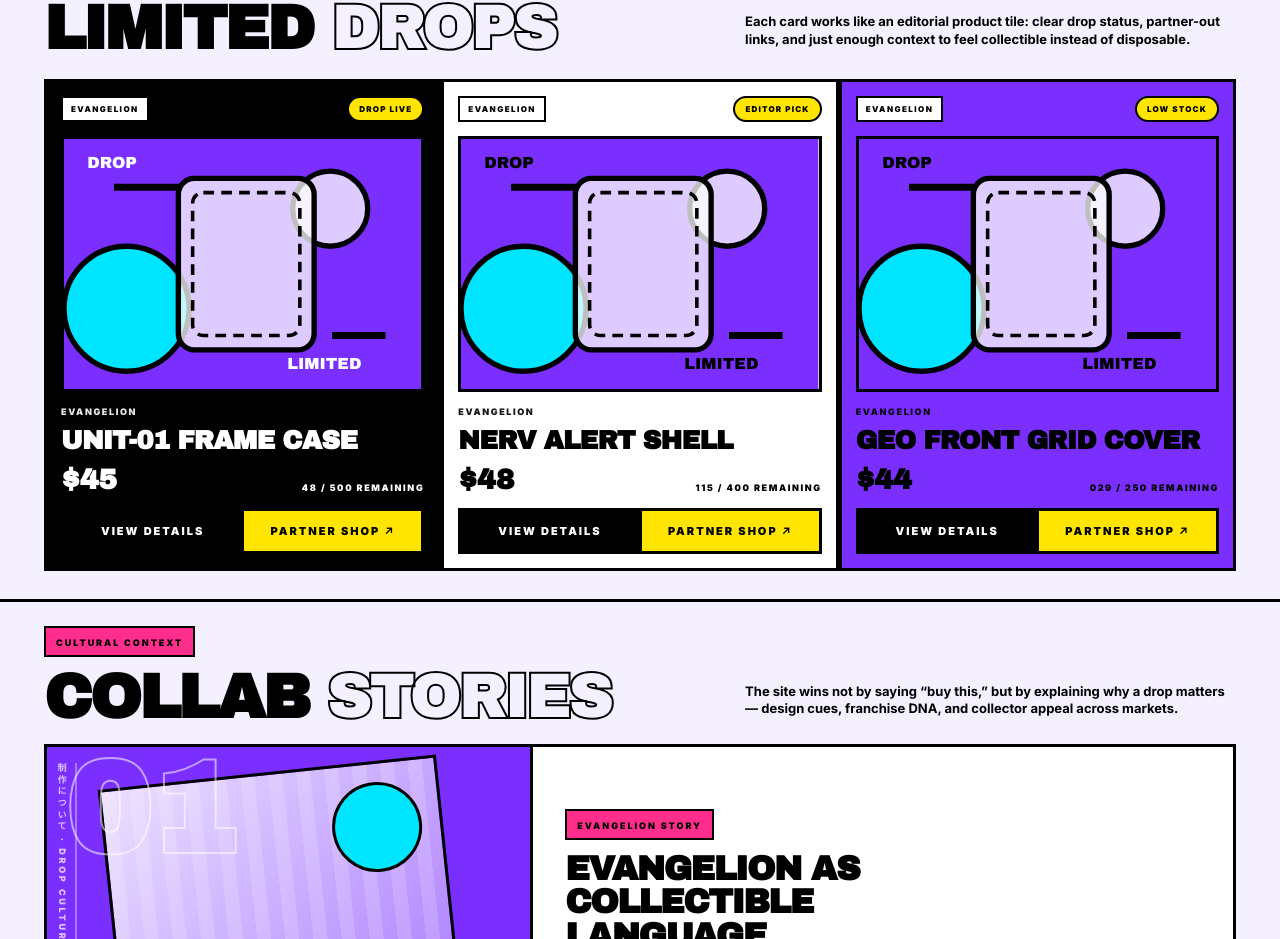
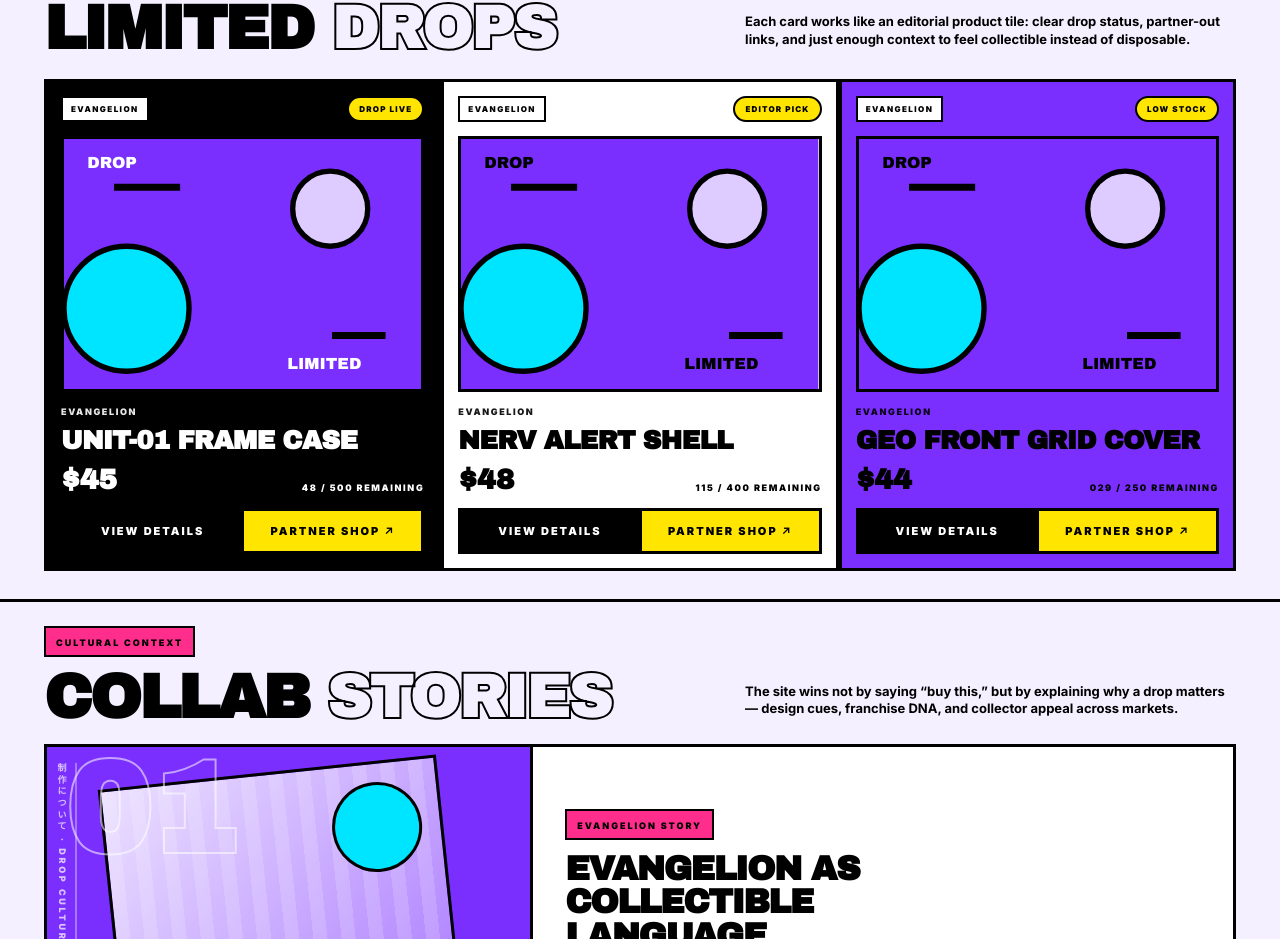
Before and after one commit to anastadanger/Kitsune-Cover, a Next.js app: page /en in a window 1280 px wide. Shown: the part 944-1883 px from the top of the page. Built offline with nearby package versions, Linux system fonts and the light colour scheme.

Commit message:
Update hero text

```diff
--- a/messages/en.json
+++ b/messages/en.json
@@ -385,7 +385,6 @@
           "name": "Special Set",
           "ip": "Sanrio Puppy Pals",
           "cardLabel": "Sanrio Puppy Pals",
-          "imageSrc": "/tbd-drop7-card01-sanrio-pochacco.png",
           "status": "Drop live",
           "price": "$38",
           "remaining": "081 / 520 remaining"
--- a/messages/ja.json
+++ b/messages/ja.json
@@ -390,7 +390,6 @@
           "name": "Special Set",
           "ip": "Sanrio Puppy Pals",
           "cardLabel": "Sanrio Puppy Pals",
-          "imageSrc": "/tbd-drop7-card01-sanrio-pochacco.png",
           "status": "Drop live",
           "price": "$38",
           "remaining": "081 / 520 remaining"
--- a/messages/ko.json
+++ b/messages/ko.json
@@ -390,7 +390,6 @@
           "name": "Special Set",
           "ip": "Sanrio Puppy Pals",
           "cardLabel": "Sanrio Puppy Pals",
-          "imageSrc": "/tbd-drop7-card01-sanrio-pochacco.png",
           "status": "Drop live",
           "price": "$38",
           "remaining": "081 / 520 remaining"
--- a/messages/tw.json
+++ b/messages/tw.json
@@ -390,7 +390,6 @@
           "name": "Special Set",
           "ip": "Sanrio Puppy Pals",
           "cardLabel": "Sanrio Puppy Pals",
-          "imageSrc": "/tbd-drop7-card01-sanrio-pochacco.png",
           "status": "Drop live",
           "price": "$38",
           "remaining": "081 / 520 remaining"
--- a/src/components/home/ProductArtSvg.tsx
+++ b/src/components/home/ProductArtSvg.tsx
@@ -24,28 +24,6 @@
         stroke="#000"
         strokeWidth="6"
       />
-      <rect
-        x="128"
-        y="44"
-        width="152"
-        height="192"
-        rx="18"
-        fill="#fff"
-        fillOpacity="0.75"
-        stroke="#000"
-        strokeWidth="6"
-      />
-      <rect
-        x="144"
-        y="60"
-        width="120"
-        height="160"
-        rx="12"
-        fill="none"
-        stroke="#000"
-        strokeWidth="4"
-        strokeDasharray="12 8"
-      />
       <path d="M56 54H130" stroke="#000" strokeWidth="8" />
       <path d="M300 220H360" stroke="#000" strokeWidth="8" />
       <text x="26" y="32" fontSize="18" fontFamily="Arial Black, Arial" fill={fg}>
```
Also changed, not shown: scripts/knockout-tbd-card01.mjs (deleted, +0 -51 lines), .cursor/settings.json (added), public/tbd-drop7-card01-sanrio-pochacco.png (deleted).
